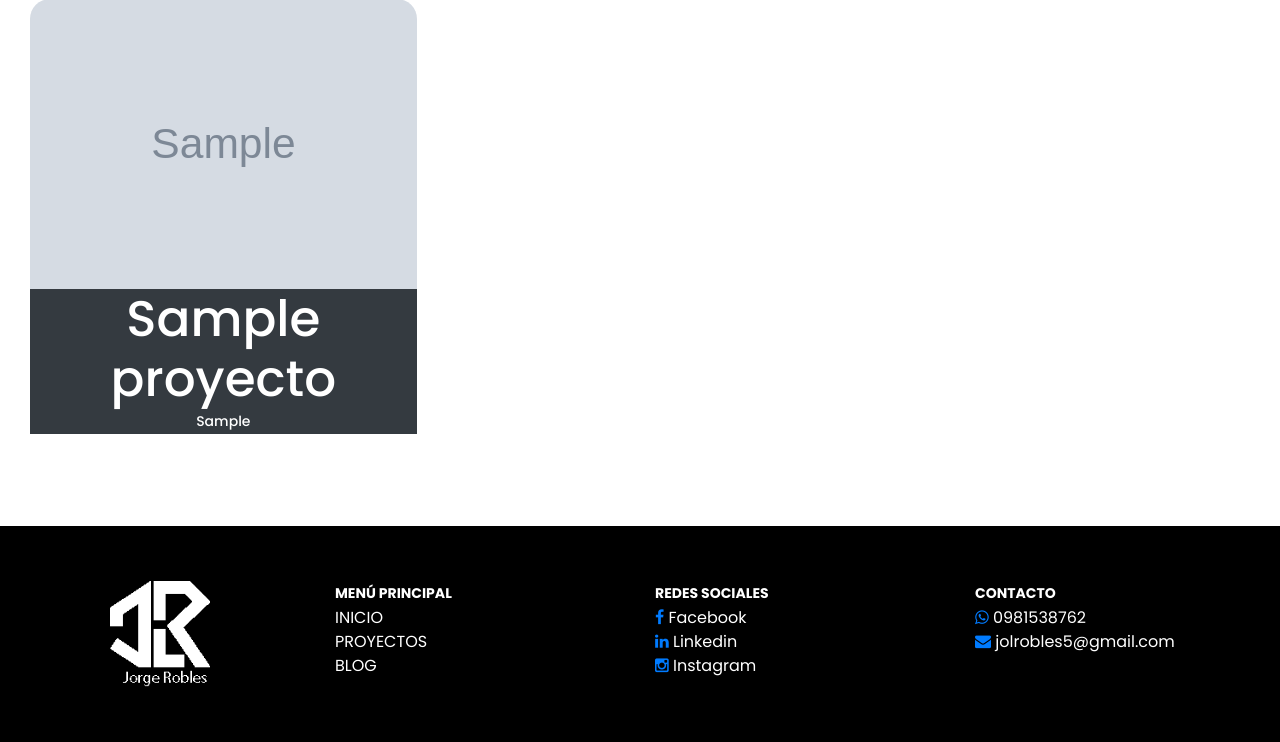
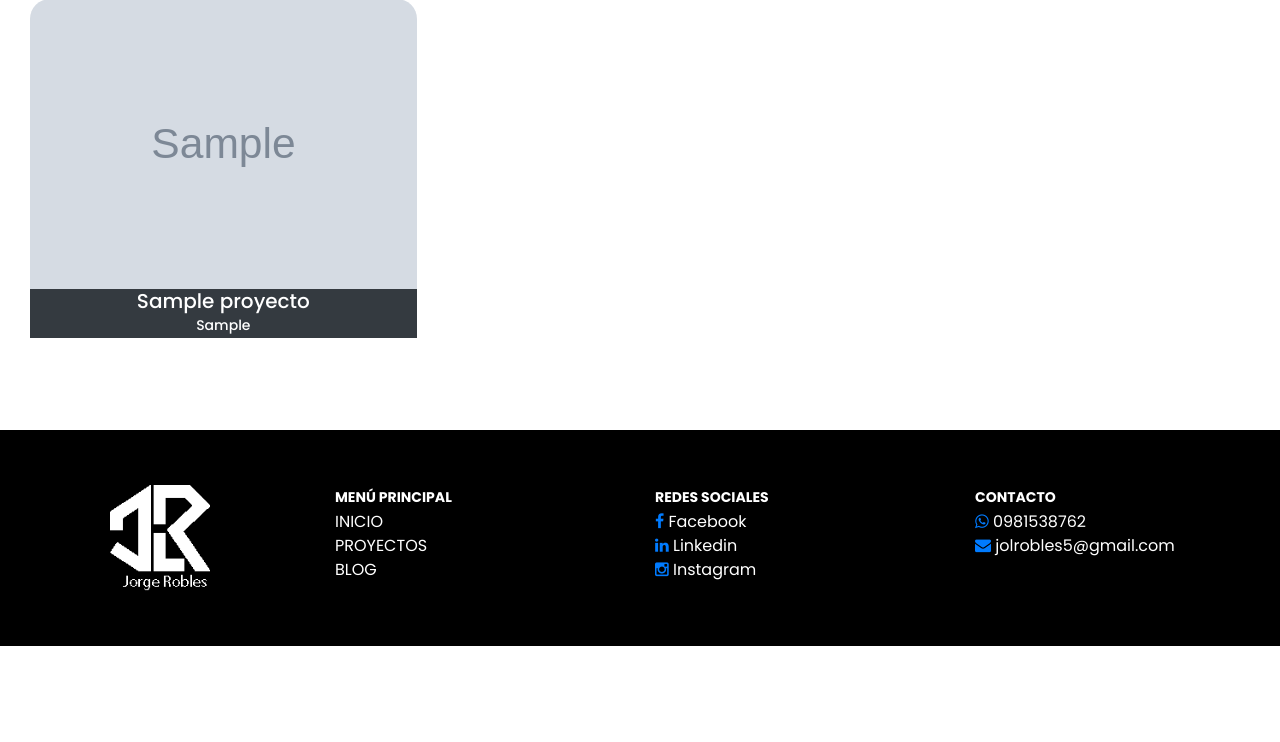
Before and after one commit to JolRobles/jolrobles, a Django app: page /proyectos in a window 1280 px wide. Shown: the part 273-1015 px from the top of the page. After the commit the page ends 919 px from the top, so only its background shows below. Run offline with Django 4.2, Linux system fonts and the light colour scheme; tables that the repository leaves empty hold one stand-in row (values such as "Sample post"); grey boxes marked "Sample" are stand-in pictures; some libraries are stand-ins or nearby versions.

Commit message:
update font size

```diff
--- a/templates/home/proyectos.html
+++ b/templates/home/proyectos.html
@@ -40,7 +40,7 @@ PROYECTOS
                 <div class="position-relative overflow-hidden mb-2">
                   <img src="{{proyecto.imagen}}" style="border-top-left-radius: 20px; border-top-right-radius: 20px;" alt="">
                   <div class="portfolio-btn bg-dark d-flex align-items-center justify-content-center text-center" style="margin-top: 0px;">
-                    <h5 class="text-white" style="font-size: 50px">{{proyecto.nombre}}
+                    <h5 class="text-white" style="font-size: 20px">{{proyecto.nombre}}
                     <p class="text-white">{{proyecto.rol_realizado}}</p>
                     </h5>
                   </div>
```
